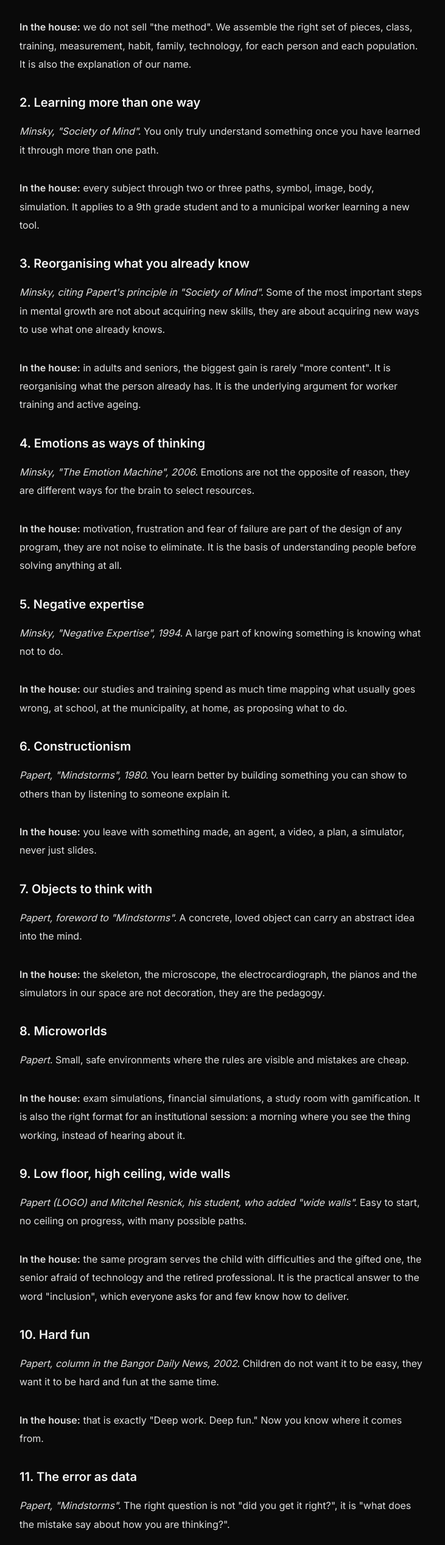
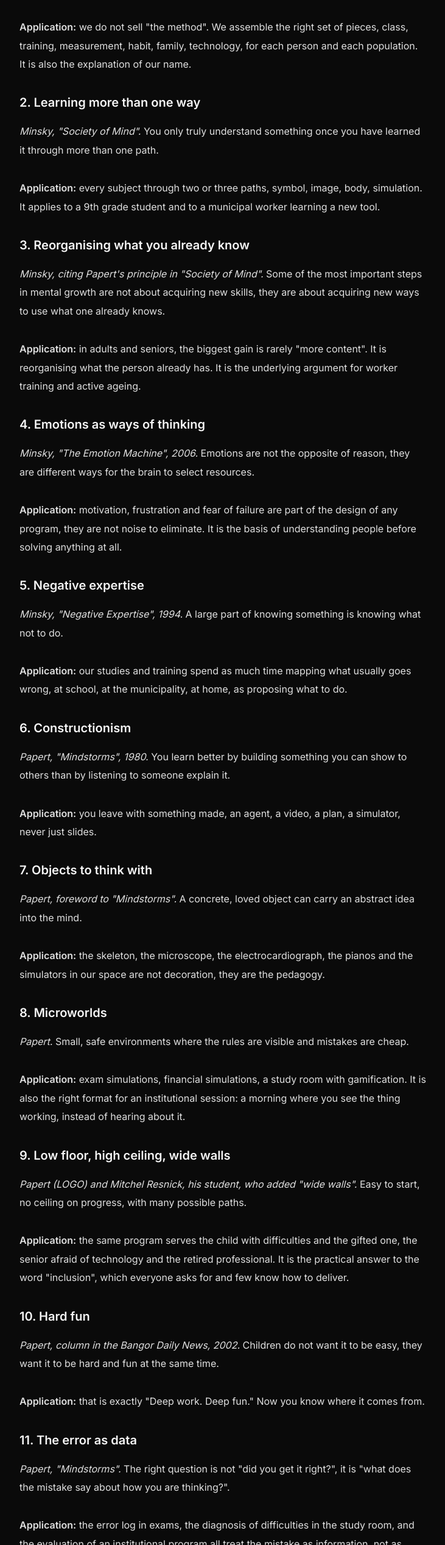
Before and after one commit to andrefrsilva/McMinsky, a plain HTML site: page metodo/en/index.html in a window 1280 px wide. Shown: the part 953-3487 px from the top of the page at 61% size, without its empty margins (274-1005 px from the left). Drawn offline with nearby package versions, Linux system fonts and the light colour scheme.

Commit message:
Troca 'Na casa:' por 'Aplicação:' em PT e EN, uniformizando também 'In the house:' e 'In practice:'
Ordem do André.

```diff
--- a/metodo/en/index.html
+++ b/metodo/en/index.html
@@ -83,51 +83,51 @@
 
       <h3>1. Society of mind</h3>
       <p><em>Minsky, "Society of Mind", 1986.</em> Intelligence does not come from a single principle, it comes from a society of simple agents, none of them intelligent on its own.</p>
-      <p><strong>In the house:</strong> we do not sell "the method". We assemble the right set of pieces, class, training, measurement, habit, family, technology, for each person and each population. It is also the explanation of our name.</p>
+      <p><strong>Application:</strong> we do not sell "the method". We assemble the right set of pieces, class, training, measurement, habit, family, technology, for each person and each population. It is also the explanation of our name.</p>
 
       <h3>2. Learning more than one way</h3>
       <p><em>Minsky, "Society of Mind".</em> You only truly understand something once you have learned it through more than one path.</p>
-      <p><strong>In the house:</strong> every subject through two or three paths, symbol, image, body, simulation. It applies to a 9th grade student and to a municipal worker learning a new tool.</p>
+      <p><strong>Application:</strong> every subject through two or three paths, symbol, image, body, simulation. It applies to a 9th grade student and to a municipal worker learning a new tool.</p>
 
       <h3>3. Reorganising what you already know</h3>
       <p><em>Minsky, citing Papert's principle in "Society of Mind".</em> Some of the most important steps in mental growth are not about acquiring new skills, they are about acquiring new ways to use what one already knows.</p>
-      <p><strong>In the house:</strong> in adults and seniors, the biggest gain is rarely "more content". It is reorganising what the person already has. It is the underlying argument for worker training and active ageing.</p>
+      <p><strong>Application:</strong> in adults and seniors, the biggest gain is rarely "more content". It is reorganising what the person already has. It is the underlying argument for worker training and active ageing.</p>
 
       <h3>4. Emotions as ways of thinking</h3>
       <p><em>Minsky, "The Emotion Machine", 2006.</em> Emotions are not the opposite of reason, they are different ways for the brain to select resources.</p>
-      <p><strong>In the house:</strong> motivation, frustration and fear of failure are part of the design of any program, they are not noise to eliminate. It is the basis of understanding people before solving anything at all.</p>
+      <p><strong>Application:</strong> motivation, frustration and fear of failure are part of the design of any program, they are not noise to eliminate. It is the basis of understanding people before solving anything at all.</p>
 
       <h3>5. Negative expertise</h3>
       <p><em>Minsky, "Negative Expertise", 1994.</em> A large part of knowing something is knowing what not to do.</p>
-      <p><strong>In the house:</strong> our studies and training spend as much time mapping what usually goes wrong, at school, at the municipality, at home, as proposing what to do.</p>
+      <p><strong>Application:</strong> our studies and training spend as much time mapping what usually goes wrong, at school, at the municipality, at home, as proposing what to do.</p>
 
       <h3>6. Constructionism</h3>
       <p><em>Papert, "Mindstorms", 1980.</em> You learn better by building something you can show to others than by listening to someone explain it.</p>
-      <p><strong>In the house:</strong> you leave with something made, an agent, a video, a plan, a simulator, never just slides.</p>
+      <p><strong>Application:</strong> you leave with something made, an agent, a video, a plan, a simulator, never just slides.</p>
 
       <h3>7. Objects to think with</h3>
       <p><em>Papert, foreword to "Mindstorms".</em> A concrete, loved object can carry an abstract idea into the mind.</p>
-      <p><strong>In the house:</strong> the skeleton, the microscope, the electrocardiograph, the pianos and the simulators in our space are not decoration, they are the pedagogy.</p>
+      <p><strong>Application:</strong> the skeleton, the microscope, the electrocardiograph, the pianos and the simulators in our space are not decoration, they are the pedagogy.</p>
 
       <h3>8. Microworlds</h3>
       <p><em>Papert.</em> Small, safe environments where the rules are visible and mistakes are cheap.</p>
-      <p><strong>In the house:</strong> exam simulations, financial simulations, a study room with gamification. It is also the right format for an institutional session: a morning where you see the thing working, instead of hearing about it.</p>
+      <p><strong>Application:</strong> exam simulations, financial simulations, a study room with gamification. It is also the right format for an institutional session: a morning where you see the thing working, instead of hearing about it.</p>
 
       <h3>9. Low floor, high ceiling, wide walls</h3>
       <p><em>Papert (LOGO) and Mitchel Resnick, his student, who added "wide walls".</em> Easy to start, no ceiling on progress, with many possible paths.</p>
-      <p><strong>In the house:</strong> the same program serves the child with difficulties and the gifted one, the senior afraid of technology and the retired professional. It is the practical answer to the word "inclusion", which everyone asks for and few know how to deliver.</p>
+      <p><strong>Application:</strong> the same program serves the child with difficulties and the gifted one, the senior afraid of technology and the retired professional. It is the practical answer to the word "inclusion", which everyone asks for and few know how to deliver.</p>
 
       <h3>10. Hard fun</h3>
       <p><em>Papert, column in the Bangor Daily News, 2002.</em> Children do not want it to be easy, they want it to be hard and fun at the same time.</p>
-      <p><strong>In the house:</strong> that is exactly "Deep work. Deep fun." Now you know where it comes from.</p>
+      <p><strong>Application:</strong> that is exactly "Deep work. Deep fun." Now you know where it comes from.</p>
 
       <h3>11. The error as data</h3>
       <p><em>Papert, "Mindstorms".</em> The right question is not "did you get it right?", it is "what does the mistake say about how you are thinking?".</p>
-      <p><strong>In the house:</strong> the error log in exams, the diagnosis of difficulties in the study room, and the evaluation of an institutional program all treat the mistake as information, not as shame to hide from the report.</p>
+      <p><strong>Application:</strong> the error log in exams, the diagnosis of difficulties in the study room, and the evaluation of an institutional program all treat the mistake as information, not as shame to hide from the report.</p>
 
       <h3>12. Technocentrism</h3>
       <p><em>Papert, 1987.</em> The mistake of asking "what does the computer do to children", instead of "what do children do with the computer".</p>
-      <p><strong>In the house:</strong> it is the line that separates us from those who sell platforms and screens to a municipality or a school. A thousand phones without a learning layer is not digital literacy. It is also our position on artificial intelligence: a tool in the hands of someone who thinks, never a substitute for someone who thinks.</p>
+      <p><strong>Application:</strong> it is the line that separates us from those who sell platforms and screens to a municipality or a school. A thousand phones without a learning layer is not digital literacy. It is also our position on artificial intelligence: a tool in the hands of someone who thinks, never a substitute for someone who thinks.</p>
 
       <hr>
 
@@ -135,27 +135,27 @@
 
       <h3>Active recall</h3>
       <p>Testing yourself on the material, instead of rereading it, is one of the most studied and most underused techniques in the whole of learning science.</p>
-      <p><strong>In practice:</strong> our programs close every session by testing what stuck, never just reviewing what was read.</p>
+      <p><strong>Application:</strong> our programs close every session by testing what stuck, never just reviewing what was read.</p>
 
       <h3>Spacing</h3>
       <p>Spreading study out over time, instead of cramming it the night before, fixes more and forgets less afterwards. It is one of the most replicated regularities in cognitive psychology.</p>
-      <p><strong>In practice:</strong> subjects come back on purpose, weeks after they were first taught, instead of disappearing from the calendar as soon as the test is over.</p>
+      <p><strong>Application:</strong> subjects come back on purpose, weeks after they were first taught, instead of disappearing from the calendar as soon as the test is over.</p>
 
       <h3>Desirable difficulties</h3>
       <p>Learning costs more when the path is harder, and it is that extra effort that makes the difference stick. Making the path too easy also makes forgetting easier.</p>
-      <p><strong>In practice:</strong> we do not give the answer first. We let the person try, get it wrong, and only then correct it, with the mistake in view.</p>
+      <p><strong>Application:</strong> we do not give the answer first. We let the person try, get it wrong, and only then correct it, with the mistake in view.</p>
 
       <h3>Fast feedback</h3>
       <p>The sooner someone knows they got it wrong and why, the faster they correct it. Feedback that takes weeks no longer teaches much of anything.</p>
-      <p><strong>In practice:</strong> the dashboard shared with parents, or the report from an institutional training session, does not wait for the end of term or the end of the contract.</p>
+      <p><strong>Application:</strong> the dashboard shared with parents, or the report from an institutional training session, does not wait for the end of term or the end of the contract.</p>
 
       <h3>High-dosage tutoring</h3>
       <p>A recent meta-analysis of small-scale tutoring, with 270 thousand students across 213 programs (Nickow, Oreopoulos and Quan, 2024), found an average effect of 0.29 standard deviations, one of the most effective educational interventions that exist, especially when led by teachers or paraprofessionals rather than volunteers alone.</p>
-      <p><strong>In practice:</strong> it is what we do every afternoon, in small groups, with the same person following the same student over time.</p>
+      <p><strong>Application:</strong> it is what we do every afternoon, in small groups, with the same person following the same student over time.</p>
 
       <h3>Socioemotional skills</h3>
       <p>A meta-analysis of 213 universal programs and 270 thousand students (Durlak et al., 2011) found an average gain of 11 percentile points in academic performance when the socioemotional component is taught seriously, not as an add-on.</p>
-      <p><strong>In practice:</strong> time management, communication and emotional regulation enter the program alongside the school subject, not apart from it.</p>
+      <p><strong>Application:</strong> time management, communication and emotional regulation enter the program alongside the school subject, not apart from it.</p>
 
       <p style="color: var(--gray-light); font-size: 0.85rem; margin-top: var(--space-md);">
         Other figures we use on other pages: Portugal at the OECD average in mathematics, reading and science, and declining since 2018 (OECD, PISA 2022); one in seven adolescents aged 10 to 19 lives with a mental disorder (WHO, 2025); Portugal with 24.3% of its population aged 65 or over in 2025 (Eurostat); 34.1% of Portuguese adults with low combined literacy and numeracy performance (OECD, PIAAC 2023); basic digital skills still below the European average (European Commission, Digital Decade 2025); 14 modifiable risk factors account for around 45% of dementia cases (Lancet Commission on Dementia, 2024).
@@ -168,7 +168,7 @@
       <p>This is not a medical, psychological or psychiatric consultation. We do not replace those professionals, we complement what is missing between what school does not solve and what nobody has time to explain to families or teams.</p>
       <p>We do not replace the school nor the school group. We work with whoever is already there, never above them.</p>
       <p>We do not promise grades or guaranteed results. We promise method, measurement, and the honesty to say beforehand what is not going to work.</p>
-      <p>We do not sell software as a solution. We build our own tools and only use them where they help the specific person in front of us.</p>
+      <p>We build our own tools and only use them where they help the specific person in front of us.</p>
 
       <hr>
 
```
Also changed, not shown: metodo/index.html (+13 -13 lines).
